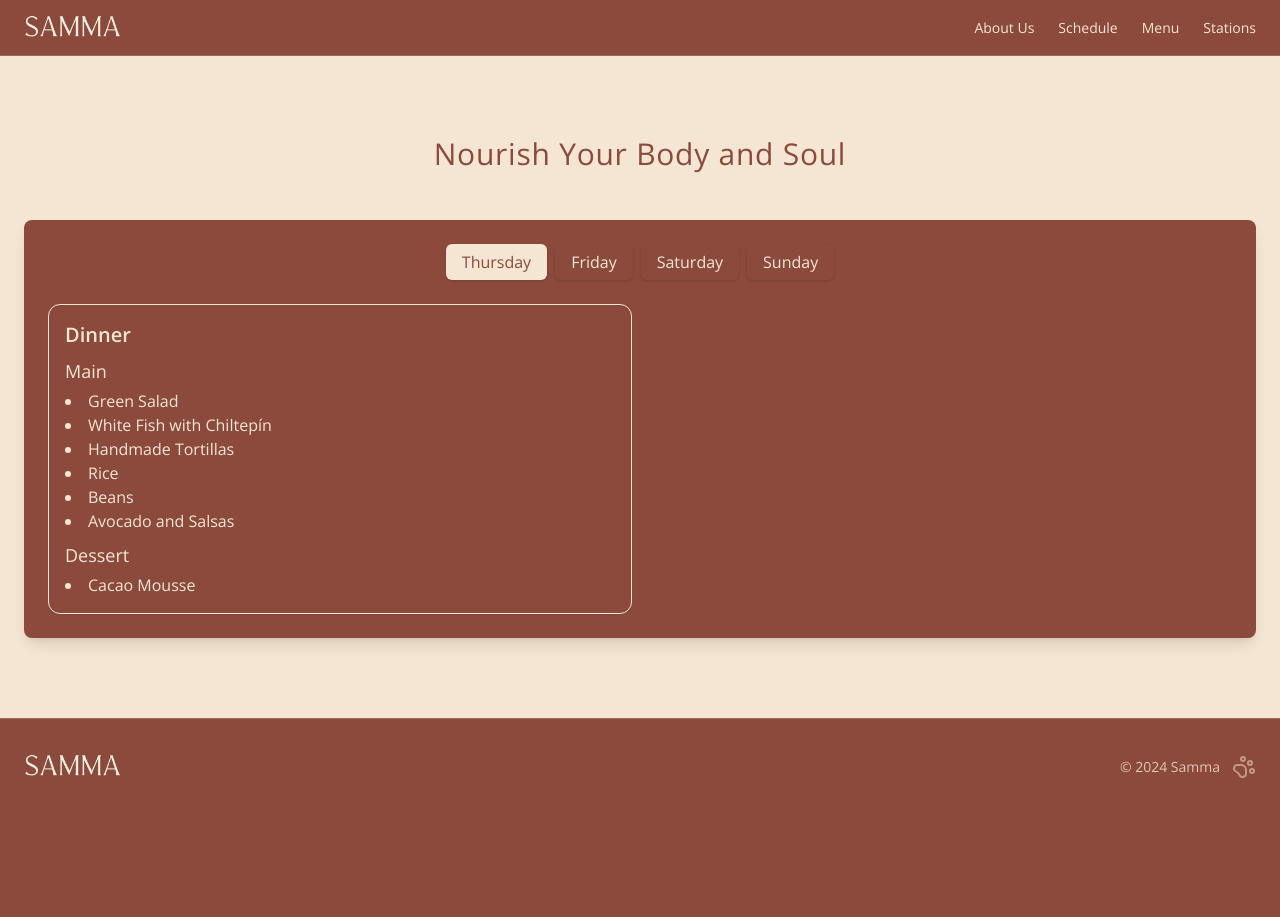
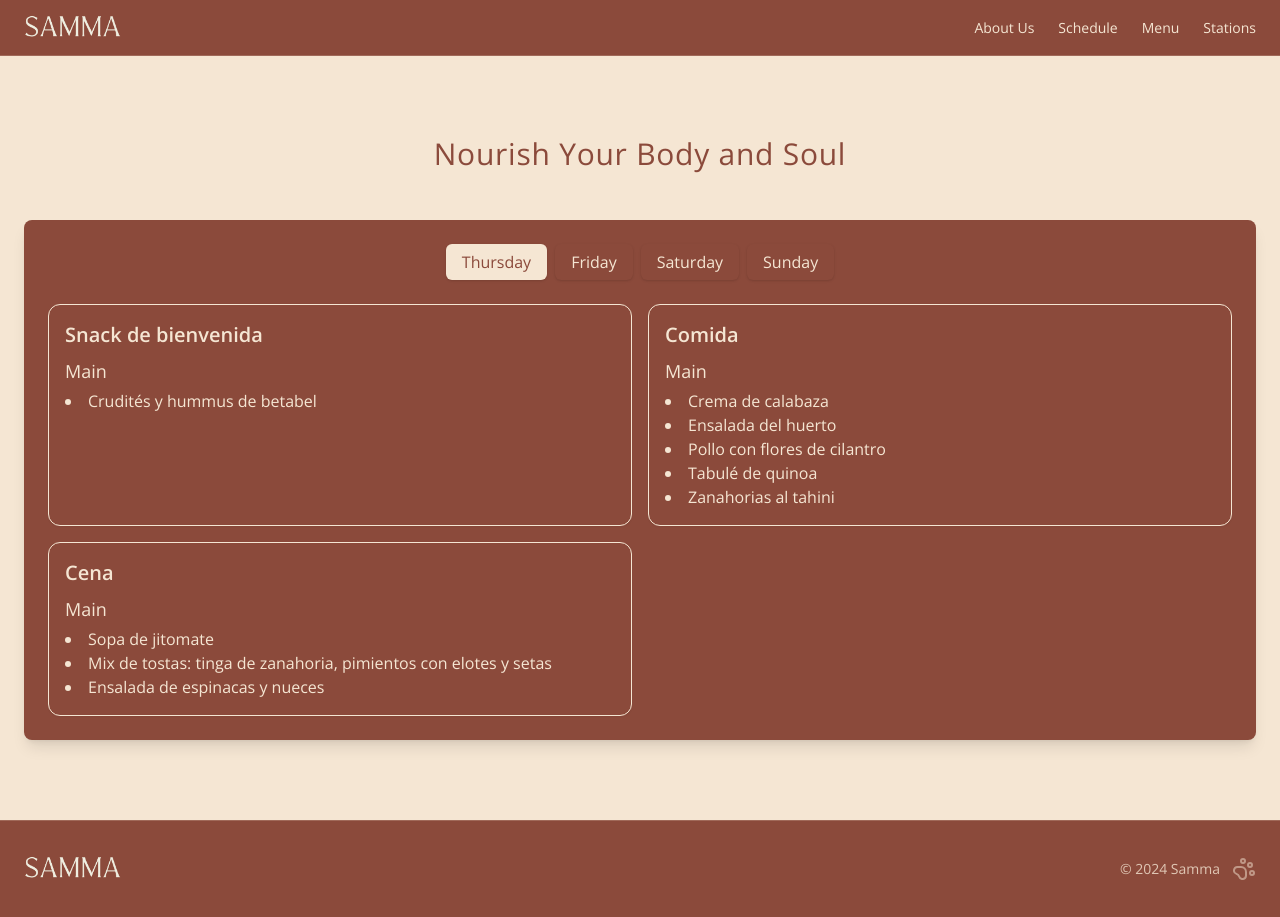
Before and after one commit to karluquis/samma, a Next.js app: page /menu in a window 1280 px wide. Before the commit the page ends 815 px from the top, so only its background shows below. Built offline with nearby package versions, Linux system fonts and the light colour scheme.

Commit message:
Update menu.tsx
updated menu

```diff
--- a/components/menu.tsx
+++ b/components/menu.tsx
@@ -6,78 +6,100 @@ import { Card, CardContent } from "@/components/ui/card"
 
 const menuData = {
   "Thursday": {
-    "Dinner": {
+    "Snack de bienvenida": {
       "Main": [
-        "Green Salad",
-        "White Fish with Chiltepín",
-        "Handmade Tortillas",
-        "Rice",
-        "Beans",
-        "Avocado and Salsas"
-      ],
-      "Dessert": ["Cacao Mousse"]
+        "Crudités y hummus de betabel"
+      ]
+    },
+    "Comida": {
+      "Main": [
+        "Crema de calabaza",
+        "Ensalada del huerto",
+        "Pollo con flores de cilantro",
+        "Tabulé de quinoa",
+        "Zanahorias al tahini"
+      ]
+    },
+    "Cena": {
+      "Main": [
+        "Sopa de jitomate",
+        "Mix de tostas: tinga de zanahoria, pimientos con elotes y setas",
+        "Ensalada de espinacas y nueces"
+      ]
     }
   },
   "Friday": {
-    "Breakfast": {
+    "Abre ojos": {
       "Main": [
-        "Fruit",
-        "House Bread with Butter & Jam",
-        "Three types of Quesadillas: Huitlacoche, Flor de Calabaza, Oaxaca Cheese",
-        "Avocado and Salsas"
+        "Fruta con yogurt, granola y miel orgánica",
+        "Café, té y jugo verde del huerto"
       ]
     },
-    "Lunch": {
+    "Desayuno": {
       "Main": [
-        "Cold Avocado Soup",
-        "Mediterranean Salad",
-        "Lentil Meatballs in Tomato Sauce",
-        "Handmade Tortillas",
-        "Rice"
-      ],
-      "Dessert": ["Seasonal Ice Cream"]
+        "Huevos con brocolini",
+        "Pan tostado",
+        "Puddin de chía con frutos rojos"
+      ]
     },
-    "Dinner": {
+    "Comida": {
       "Main": [
-        "Ratatouille",
-        "Lemon Pasta (With or Without Shrimp)"
+        "Crema de zanahoria",
+        "Ensalada del huerto",
+        "Cecina de Valle",
+        "Papas al romero"
+      ]
+    },
+    "Cena": {
+      "Main": [
+        "Sopa de chayote",
+        "Calabazas rellenas en salsa de tomate",
+        "Carpaccio de betabel"
       ]
     }
   },
   "Saturday": {
-    "Breakfast": {
+    "Abre ojos": {
       "Main": [
-        "Mixed Fruit",
-        "Avocado Toast with Basil and Mint (With or Without Egg)",
-        "Persian Cucumbers with Lemon, Salt, Olive Oil"
+        "Fruta con yogurt, granola y miel orgánica",
+        "Café, té y jugo verde del huerto"
       ]
     },
-    "Lunch": {
+    "Desayuno": {
       "Main": [
-        "Cold Leek and Cucumber Soup",
-        "Mixed Salad",
-        "Two types of Tacos: Grilled Mushrooms / Garlic Shrimp",
-        "Rice, Beans",
-        "Avocado and Salsas"
-      ],
-      "Dessert": ["Vegan Chocolate Cookies"]
+        "Machacado de verduras con huevo",
+        "Quesadillas de flores",
+        "Avena con plátano, nuez y coco"
+      ]
     },
-    "Dinner": {
+    "Comida": {
       "Main": [
-        "White fish with Lemon & Capers",
-        "Asparagus Risotto",
-        "Sautéed Zucchini"
+        "Sopa de hongos",
+        "Tostada de flores",
+        "Mole de rosas",
+        "Arroz salvaje"
+      ]
+    },
+    "Cena": {
+      "Main": [
+        "Sopa de tortilla",
+        "Rollos de acelgas y setas",
+        "Ensalada del huerto"
       ]
     }
   },
   "Sunday": {
-    "Breakfast": {
+    "Abre ojos": {
       "Main": [
-        "Mixed Fruit",
-        "House Bread with Butter & Jam",
-        "Oatmeal Pancakes",
-        "Esponjaditas",
-        "Eggs"
+        "Fruta con yogurt, granola y miel orgánica",
+        "Café, té y jugo verde del huerto"
+      ]
+    },
+    "Desayuno": {
+      "Main": [
+        "Chilaquiles",
+        "Huevos al gusto",
+        "Pan con crema de cacahuate y plátano"
       ]
     }
   }
```
